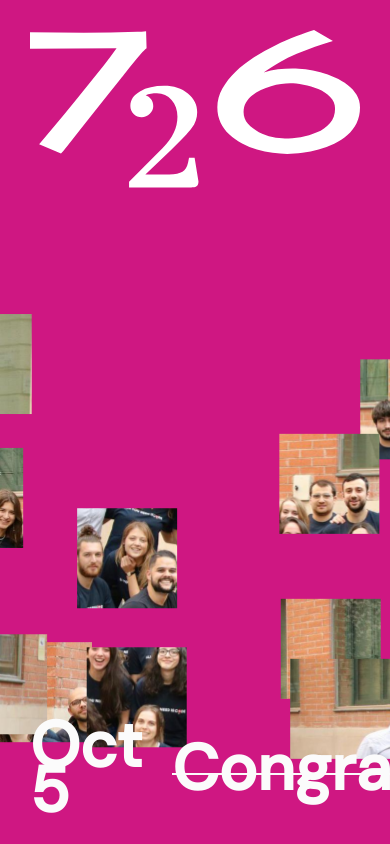
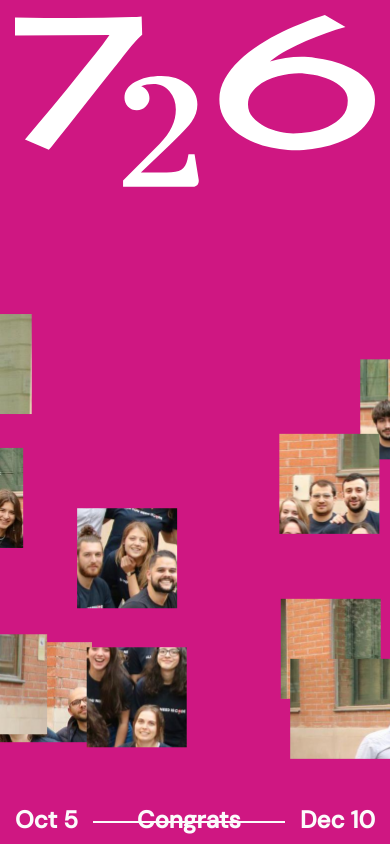
Before and after one commit to helios63/batch726power, a React (Create React App) app: page / in a window 390 px wide. Shown: the top 844 px of the page. Built offline with nearby package versions, Linux system fonts and the light colour scheme.

Commit message:
add media queries

```diff
--- a/src/components/footer/styles.js
+++ b/src/components/footer/styles.js
@@ -13,6 +13,15 @@ export const H2 = styled.h2`
   line-height: 0.7;
   margin: 0;
   padding: 15px;
+
+  @media (max-width: 900px) {
+    font-size: 44px;
+  }
+
+  @media (max-width: 700px) {
+    font-size: 24px;
+    padding:0;
+  }
 
 `
 
--- a/src/components/header/index.jsx
+++ b/src/components/header/index.jsx
@@ -3,7 +3,7 @@ import {Logo, Header} from "./styles"
 
 const HeaderComponent = () => (
   <Header>
-    <Logo title="Batch 726 Power Logo"/>
+    <Logo title="Logo Github"/>
   </Header>
 )
 
--- a/src/components/header/styles.js
+++ b/src/components/header/styles.js
@@ -12,4 +12,8 @@ export const Header = styled.header`
   ${Marginals}
   justify-content: center;
   padding: 30px;
+
+  @media (max-width: 700px) {
+    padding: 15px;
+  }
 `
--- a/src/index.js
+++ b/src/index.js
@@ -2,7 +2,6 @@ import React from "react";
 import ReactDOM from "react-dom";
 import "./styles.js";
 import App from "./App.jsx";
-// import Header from "./components/header";
 
 ReactDOM.render(
   <React.StrictMode>
```
